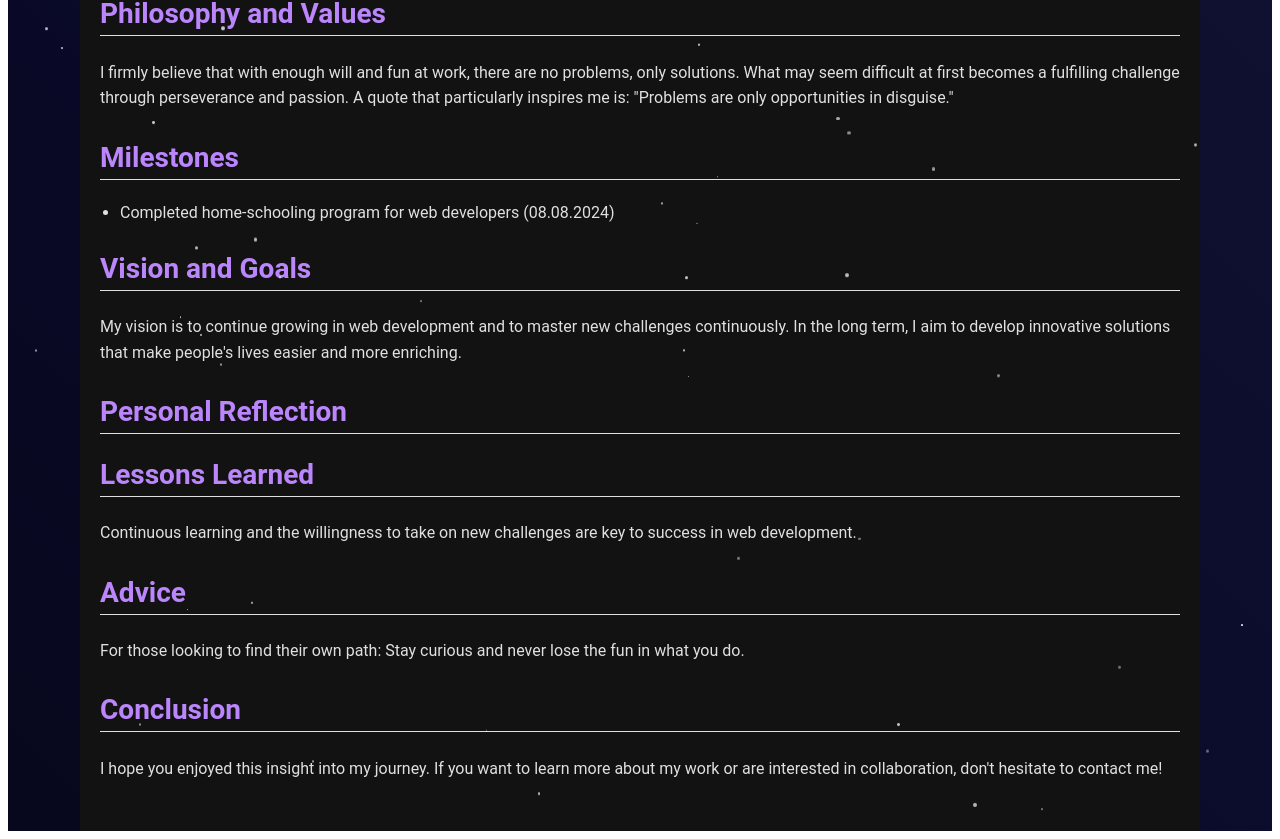
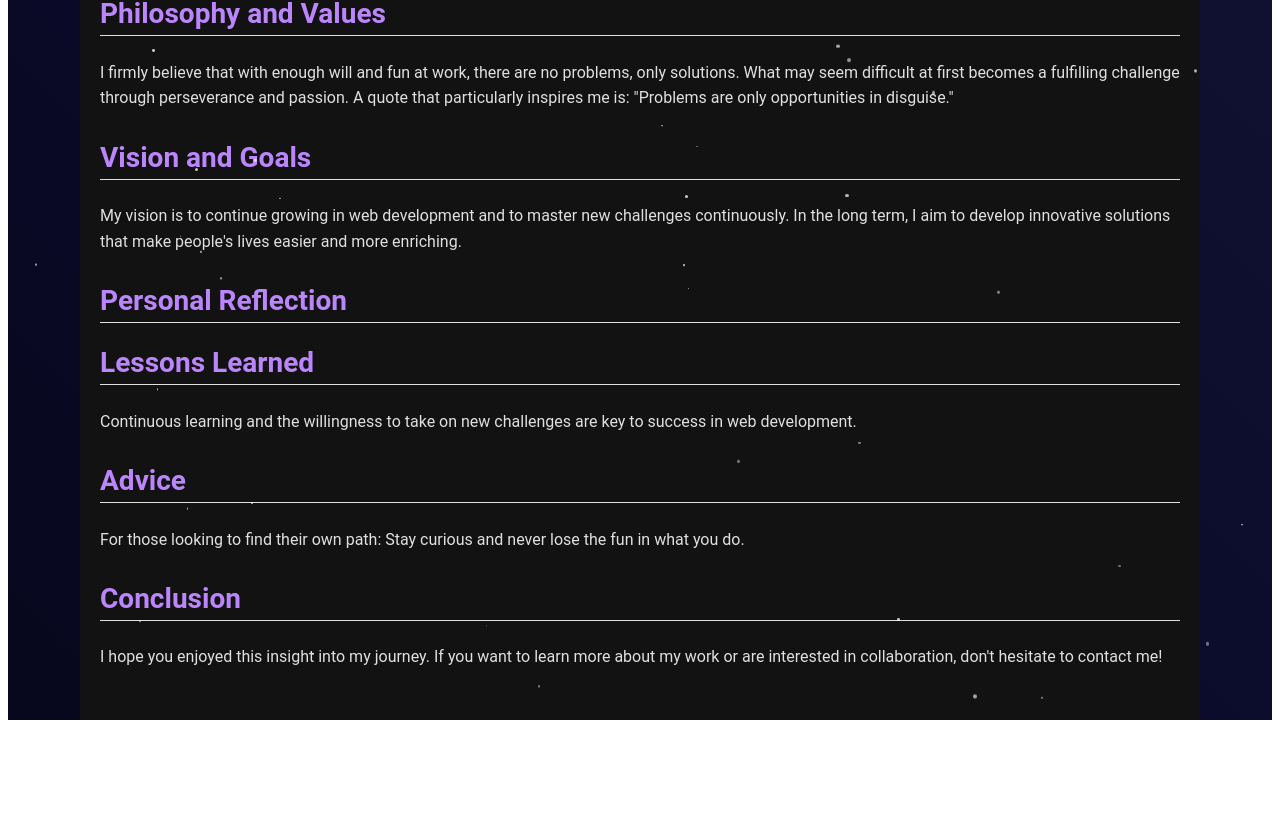
Before and after one commit to Oliverwebdev/Final-Portfolio, a React (Vite) app: page /my-way in a window 1280 px wide. Shown: the part 1136-1975 px from the top of the page. After the commit the page ends 1864 px from the top, so only its background shows below. Built offline with nearby package versions, Linux system fonts and the light colour scheme.

Commit message:
Myway edited

```diff
--- a/src/sites/MyWay.jsx
+++ b/src/sites/MyWay.jsx
@@ -143,7 +143,8 @@ const Button = styled.button`
   border: none;
   border-radius: 5px;
   cursor: pointer;
-  box-shadow: 0 0 5px #bb86fc, 0 0 10px #bb86fc, 0 0 20px #bb86fc, 0 0 40px #bb86fc;
+  box-shadow: 0 0 5px #bb86fc, 0 0 10px #bb86fc, 0 0 20px #bb86fc,
+    0 0 40px #bb86fc;
   animation: ${buttonAnimation} 2s infinite ease-in-out;
   transition: transform 0.2s;
 
@@ -161,7 +162,9 @@ function MyWay() {
     <Container>
       <Title>An Insight into My Life</Title>
       <ButtonContainer>
-        <Button onClick={() => window.open('Lebenslauf.pdf', '_blank')}>My CV</Button>
+        <Button onClick={() => window.open("Lebenslauf.pdf", "_blank")}>
+          My CV
+        </Button>
       </ButtonContainer>
 
       <Section>
@@ -231,15 +234,6 @@ function MyWay() {
       </Section>
 
       <Section>
-        <SectionTitle>Milestones</SectionTitle>
-        <List>
-          <li>
-            Completed home-schooling program for web developers (08.08.2024)
-          </li>
-        </List>
-      </Section>
-
-      <Section>
         <SectionTitle>Vision and Goals</SectionTitle>
         <Paragraph>
           My vision is to continue growing in web development and to master new
@@ -274,8 +268,6 @@ function MyWay() {
           to contact me!
         </Paragraph>
       </Section>
-
-
     </Container>
   );
 }
```
